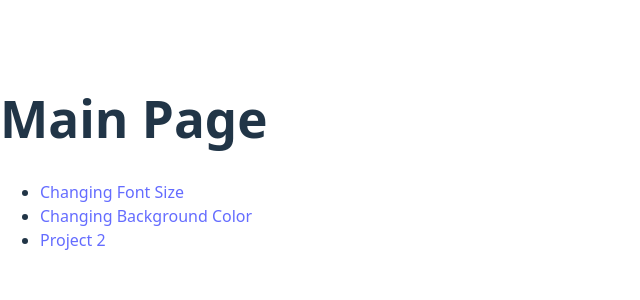
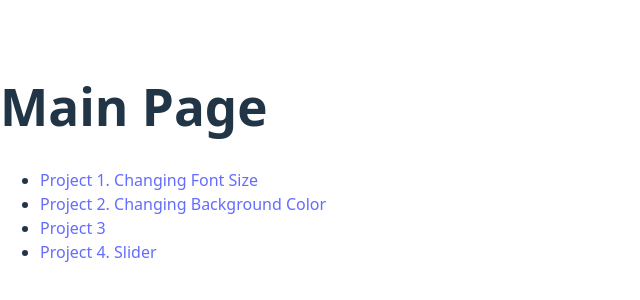
Before and after one commit to onurdoker/ReactProjects, a React (Vite) app: page / in a window 1280 px wide. Shown: the part 238-538 px from the top of the page, without its empty margins (0-640 px from the left). Built offline with nearby package versions, Linux system fonts and the light colour scheme.

Commit message:
Project 1 - Small Corrections

```diff
--- a/src/assets/components/FontSize/Text.jsx
+++ b/src/assets/components/FontSize/Text.jsx
@@ -1,7 +1,10 @@
 const Text = ({fontSize}) => {
   return (
       <p
-          style={{fontSize: fontSize}}
+          style={{
+            fontSize: fontSize,
+            textAlign: "justify",
+          }}
       >
         React is an open-source JavaScript library developed by Facebook, widely used for building user interfaces, particularly
         for single-page applications (SPAs). It follows a component-based architecture, enabling developers to create reusable and
--- a/src/assets/pages/Home.jsx
+++ b/src/assets/pages/Home.jsx
@@ -5,9 +5,10 @@ function Home() {
       <div>
         <h1>Main Page</h1>
         <ul>
-          <li><Link to="/project1">Changing Font Size</Link></li>
-          <li><Link to="/project2">Changing Background Color</Link></li>
-          <li><Link to="/project2">Project 2</Link></li>
+          <li><Link to="/project1">Project 1. Changing Font Size</Link></li>
+          <li><Link to="/project2">Project 2. Changing Background Color</Link></li>
+          <li><Link to="/project3">Project 3</Link></li>
+          <li><Link to="/project4">Project 4. Slider</Link></li>
         </ul>
       </div>
   );
--- a/src/assets/pages/Project1.jsx
+++ b/src/assets/pages/Project1.jsx
@@ -30,7 +30,7 @@ function Project1() {
       <div>
         <h2>Project 1. Changing Font Size</h2>
         <p>
-          Changing font size of text using buttons
+          Adjusting the font size of the text from 8 to 20 using buttons.
         </p>
 
         <Button handleFontSizeIncrement={handleFontSizeIncrement}
```
